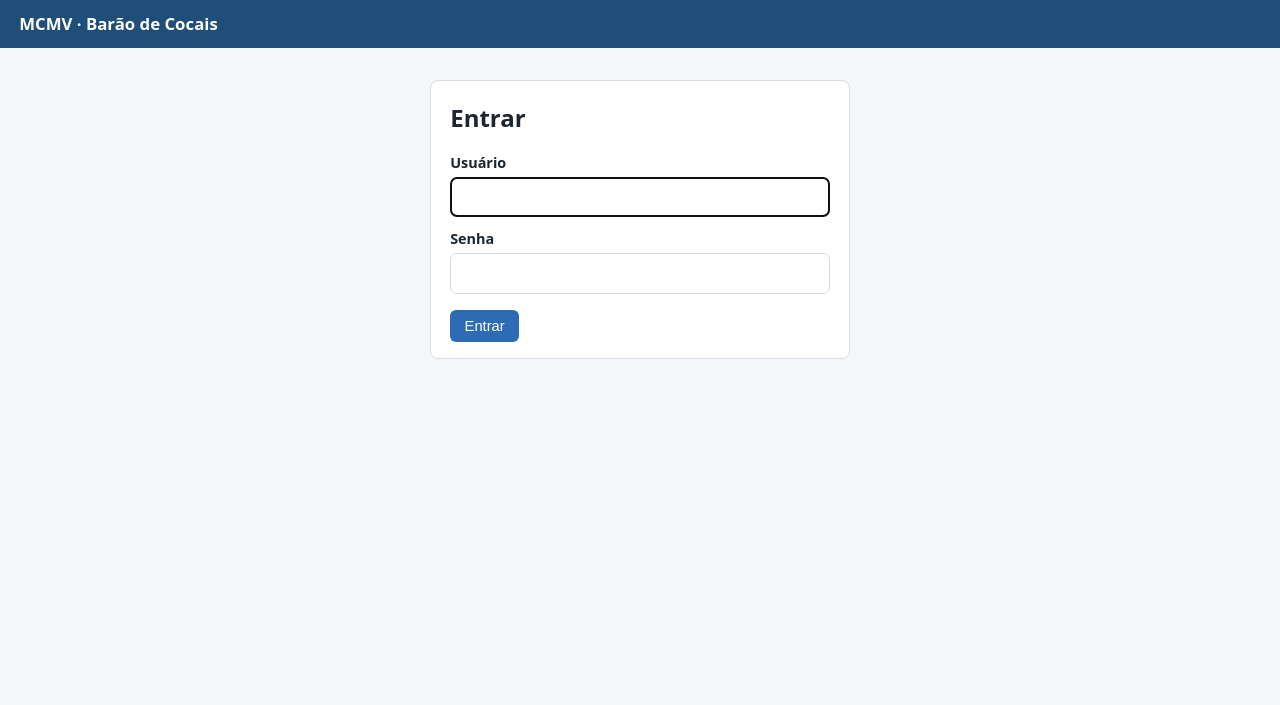
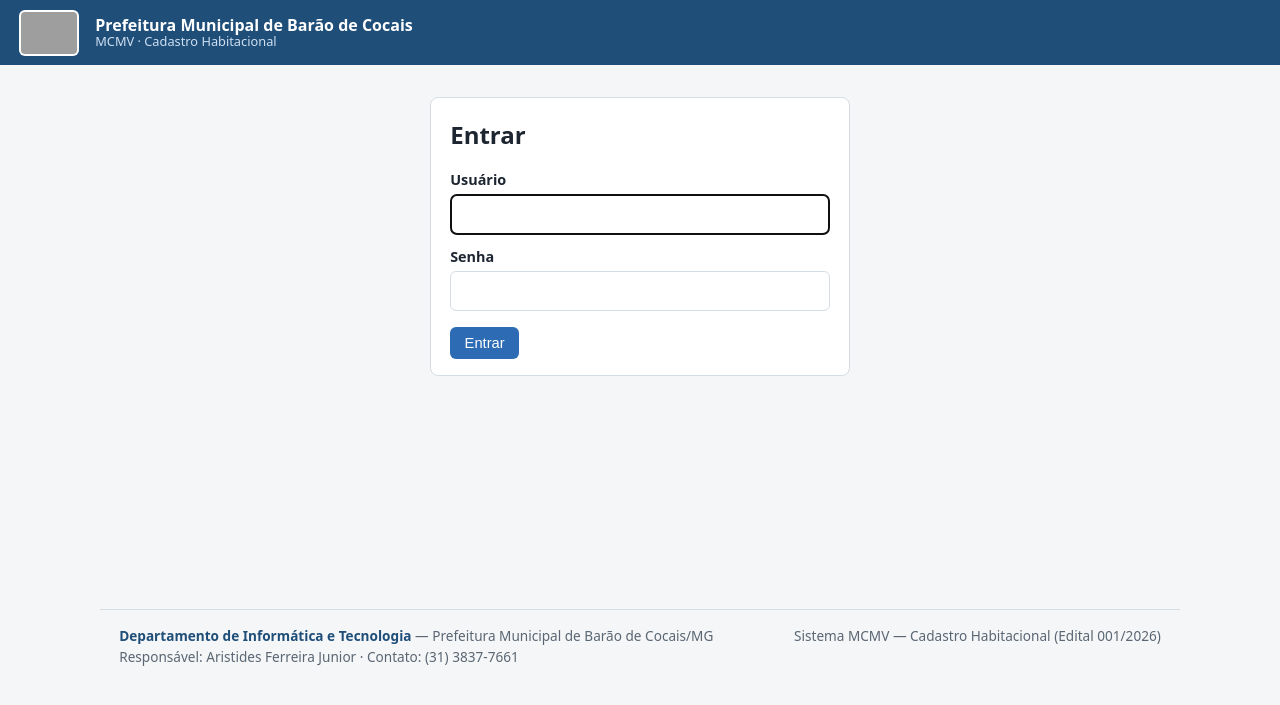
Before and after one commit to juninhojet-source/Jet_Python, a Django app: a page that uses templates/base.html in a window 1280 px wide. Shown: the top 705 px of the page. Run offline with Django 5.2, Linux system fonts and the light colour scheme; grey boxes are pictures that could not be loaded.

Commit message:
feat(ui): brasão no cabeçalho e rodapé institucional
- cabeçalho com o brasão do Município (static/img/brasao.png) e identificação
  "Prefeitura Municipal de Barão de Cocais — MCMV · Cadastro Habitacional";
  a imagem oculta-se graciosamente enquanto o arquivo não estiver presente
- rodapé vinculando o sistema ao Departamento de Informática e Tecnologia,
  responsável Aristides Ferreira Junior, contato (31) 3837-7661
- favicon apontando para o brasão; instruções em static/img/README.md

Co-Authored-By: Claude Opus 4.8 <noreply@anthropic.com>
Claude-Session: https://claude.ai/code/session_015F3Fj3QnyNcYUgAU4f2hjy

```diff
--- a/static/css/app.css
+++ b/static/css/app.css
@@ -8,14 +8,24 @@ body { margin: 0; font-family: system-ui, Segoe UI, Roboto, Arial, sans-serif;
 a { color: var(--azul-claro); text-decoration: none; }
 a:hover { text-decoration: underline; }
 
-header.topo { background: var(--azul); color: #fff; padding: .7rem 1.2rem;
-  display: flex; align-items: center; gap: 1.5rem; flex-wrap: wrap; }
-header.topo .marca { font-weight: 700; font-size: 1.05rem; }
-header.topo nav { display: flex; gap: 1.1rem; flex-wrap: wrap; }
+header.topo { background: var(--azul); color: #fff; padding: .6rem 1.2rem;
+  display: flex; align-items: center; gap: 1rem; flex-wrap: wrap; }
+header.topo .brasao { height: 46px; width: auto; background: #fff; border-radius: 6px;
+  padding: 2px; }
+header.topo .marca { display: flex; flex-direction: column; line-height: 1.15; }
+header.topo .marca-linha1 { font-weight: 700; font-size: 1rem; }
+header.topo .marca-linha2 { font-size: .8rem; color: #cfe0f2; }
+header.topo nav { display: flex; gap: 1.1rem; flex-wrap: wrap; margin-left: 1rem; }
 header.topo nav a { color: #dbe7f5; }
 header.topo .direita { margin-left: auto; font-size: .9rem; color: #cfe0f2; }
 
-main { max-width: 1080px; margin: 1.4rem auto; padding: 0 1.2rem; }
+main { max-width: 1080px; margin: 1.4rem auto; padding: 0 1.2rem; min-height: 60vh; }
+
+footer.rodape { max-width: 1080px; margin: 2rem auto 1.5rem; padding: 1rem 1.2rem 0;
+  border-top: 1px solid var(--borda); color: #5a6672; font-size: .85rem;
+  display: flex; justify-content: space-between; gap: 1rem; flex-wrap: wrap; }
+footer.rodape strong { color: var(--azul); }
+footer.rodape .rodape-sistema { text-align: right; }
 h1 { font-size: 1.5rem; margin: .2rem 0 1rem; }
 h2 { font-size: 1.15rem; margin: 1.6rem 0 .6rem; color: var(--azul); }
 
--- a/templates/base.html
+++ b/templates/base.html
@@ -6,10 +6,16 @@
   <meta name="viewport" content="width=device-width, initial-scale=1">
   <title>{% block titulo %}MCMV — Cadastro Habitacional{% endblock %}</title>
   <link rel="stylesheet" href="{% static 'css/app.css' %}">
+  <link rel="icon" href="{% static 'img/brasao.png' %}">
 </head>
 <body>
 <header class="topo">
-  <span class="marca">MCMV · Barão de Cocais</span>
+  <img class="brasao" src="{% static 'img/brasao.png' %}" alt="Brasão de Barão de Cocais"
+       onerror="this.style.display='none'">
+  <div class="marca">
+    <span class="marca-linha1">Prefeitura Municipal de Barão de Cocais</span>
+    <span class="marca-linha2">MCMV · Cadastro Habitacional</span>
+  </div>
   {% if user.is_authenticated %}
   <nav>
     <a href="{% url 'cadastro:dashboard' %}">Painel</a>
@@ -32,5 +38,12 @@
   {% endif %}
   {% block content %}{% endblock %}
 </main>
+<footer class="rodape">
+  <div>
+    <strong>Departamento de Informática e Tecnologia</strong> — Prefeitura Municipal de Barão de Cocais/MG<br>
+    Responsável: Aristides Ferreira Junior · Contato: (31) 3837-7661
+  </div>
+  <div class="rodape-sistema">Sistema MCMV — Cadastro Habitacional (Edital 001/2026)</div>
+</footer>
 </body>
 </html>
```
Also changed, not shown: static/img/README.md (added).
